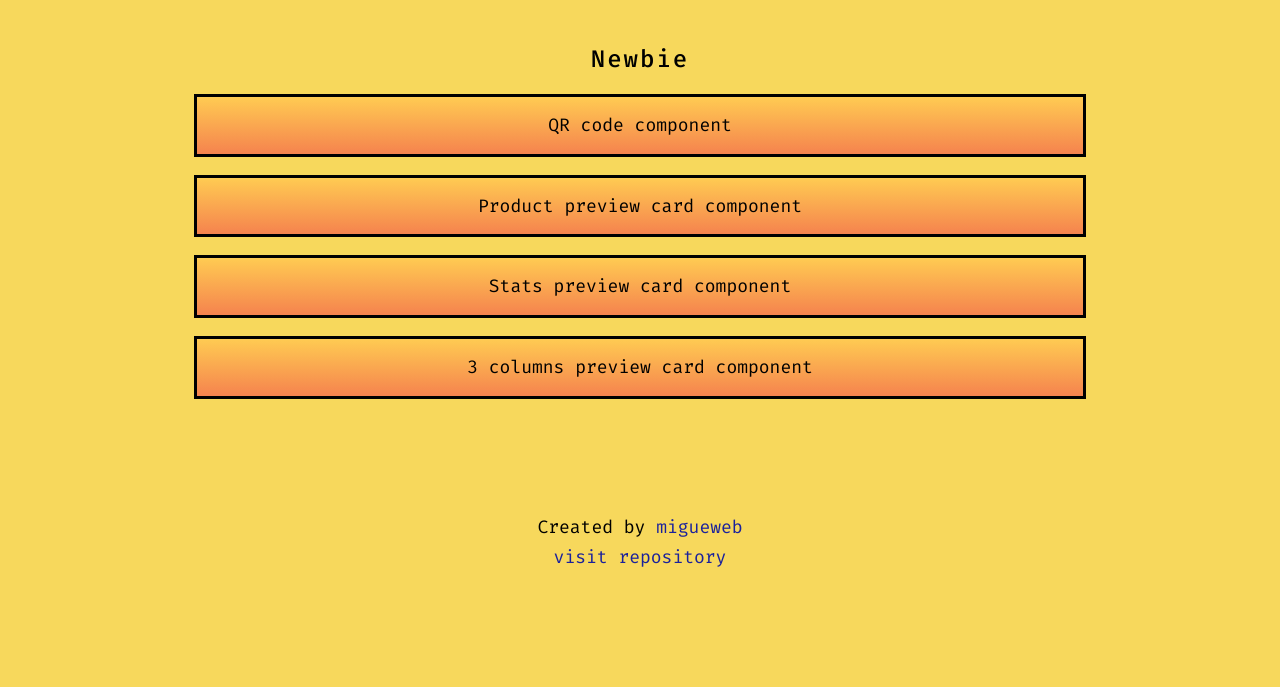
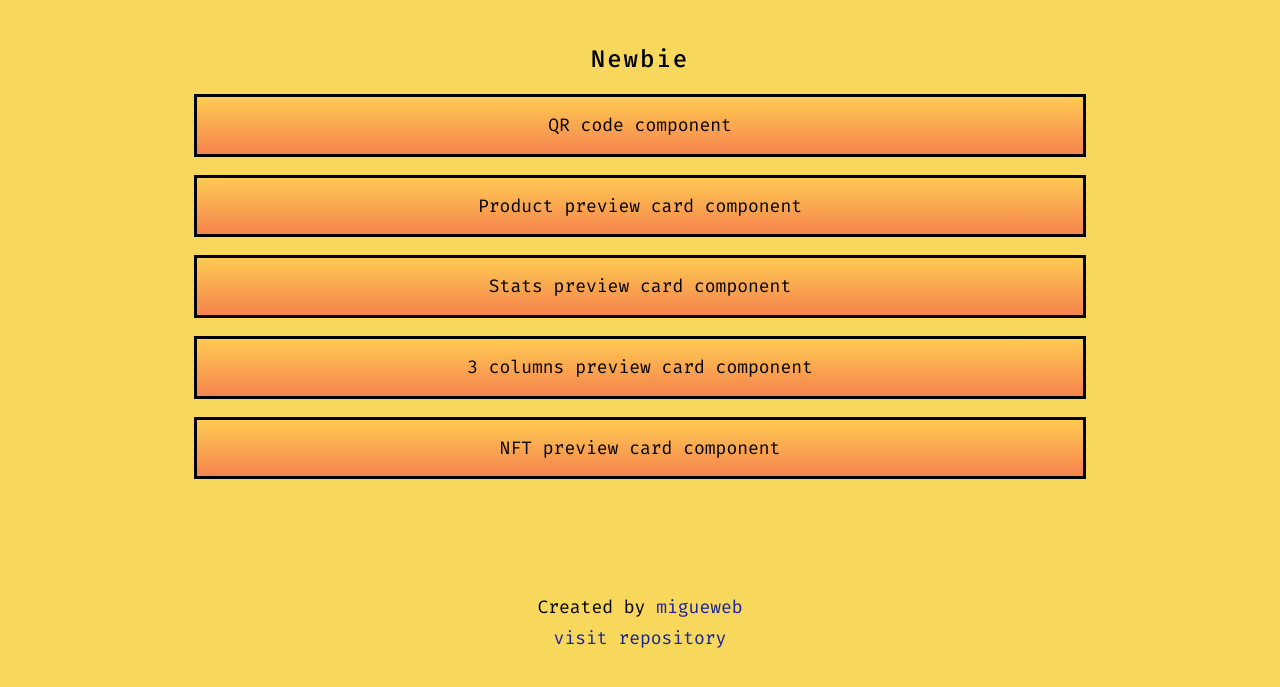
Before and after one commit to migueweb/front-end-mentor-callenges, a plain HTML site: page index.html in a window 1280 px wide. Shown: the part 169-856 px from the top of the page. Before the commit the page ends 800 px from the top, so only its background shows below. Drawn offline with Linux system fonts and the light colour scheme.

Commit message:
add 'nft preview card' link

```diff
--- a/index.html
+++ b/index.html
@@ -21,10 +21,17 @@
         <section class="main-container">
             <!-- Newbie challenges links -->
             <h2 class="main-container-title">Newbie</h2>
+
             <a href="./challenges/newbie/qr-code-component" class="main-container-link" target="_blank">QR code component</a>
+
             <a href="./challenges/newbie/product-preview-card-component/" class="main-container-link" target="_blank">Product preview card component</a>
+
             <a href="./challenges/newbie/stats-preview-card-component/" class="main-container-link" target="_blank">Stats preview card component</a>
+
             <a href="./challenges/newbie/3-column-preview-card-component/" class="main-container-link" target="_blank">3 columns preview card component</a>
+
+            <a href="./challenges/newbie/nft-preview-card-component/" class="main-container-link" target="_blank">NFT preview card component</a>
+
         </section>
     </main>
 
```
